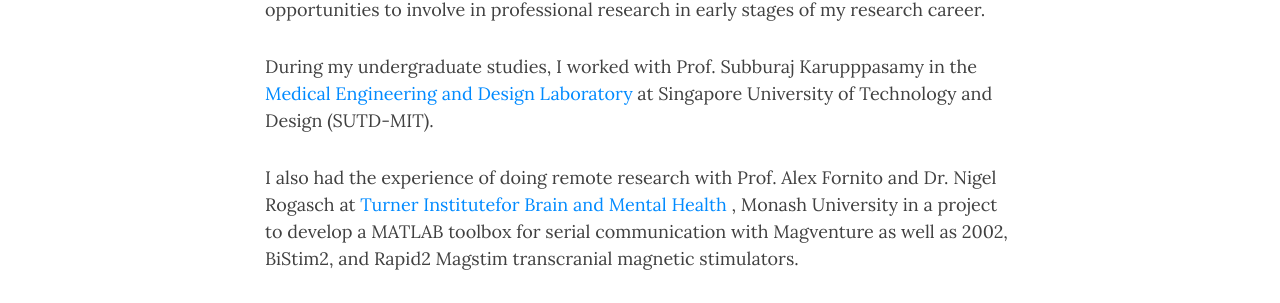
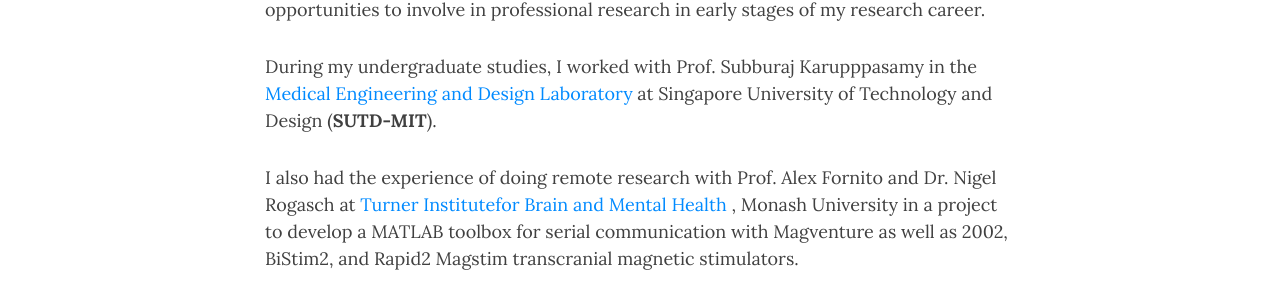
Before and after one commit to ForoughHa/ForoughHa.github.io, a Jekyll site: the page built from index.html, in a window 1280 px wide and 900 px high, scrolled down 1031 px. Shown: the part 178-481 px from the top of the window. Built offline with Jekyll 4.4.1, drawn with Linux system fonts in a browser that asks for light colours; nearby versions of some CDN libraries; the list of posts is cut into pages by our own code.

```diff
--- a/index.html
+++ b/index.html
@@ -17,7 +17,7 @@ use-site-title: true
 <p>
 Prior to that, I earned my B.Sc. degree in Electrical Engineering from the Sharif University of Technology. As an undergraduate student, I was eager to grasp opportunities to involve in professional research in early stages of my research career.</p>
 <p>
-During my undergraduate studies, I worked with Prof. Subburaj Karupppasamy in the <a href="https://med.sutd.edu.sg/subburaj">Medical Engineering and Design Laboratory</a> at Singapore University of Technology and Design (</b>SUTD-MIT</b>). </p>
+During my undergraduate studies, I worked with Prof. Subburaj Karupppasamy in the <a href="https://med.sutd.edu.sg/subburaj">Medical Engineering and Design Laboratory</a> at Singapore University of Technology and Design (<b>SUTD-MIT</b>). </p>
   <p>
 I also had the experience of doing remote research with Prof. Alex Fornito and Dr. Nigel Rogasch at <a href="https://www.monash.edu/turner-institute"> </b>Turner Institutefor Brain and Mental Health</b> </a>, Monash University in a project to develop a MATLAB toolbox for serial communication with Magventure as well as 2002, BiStim2, and Rapid2 Magstim transcranial magnetic stimulators.</p>
 </p>
```
